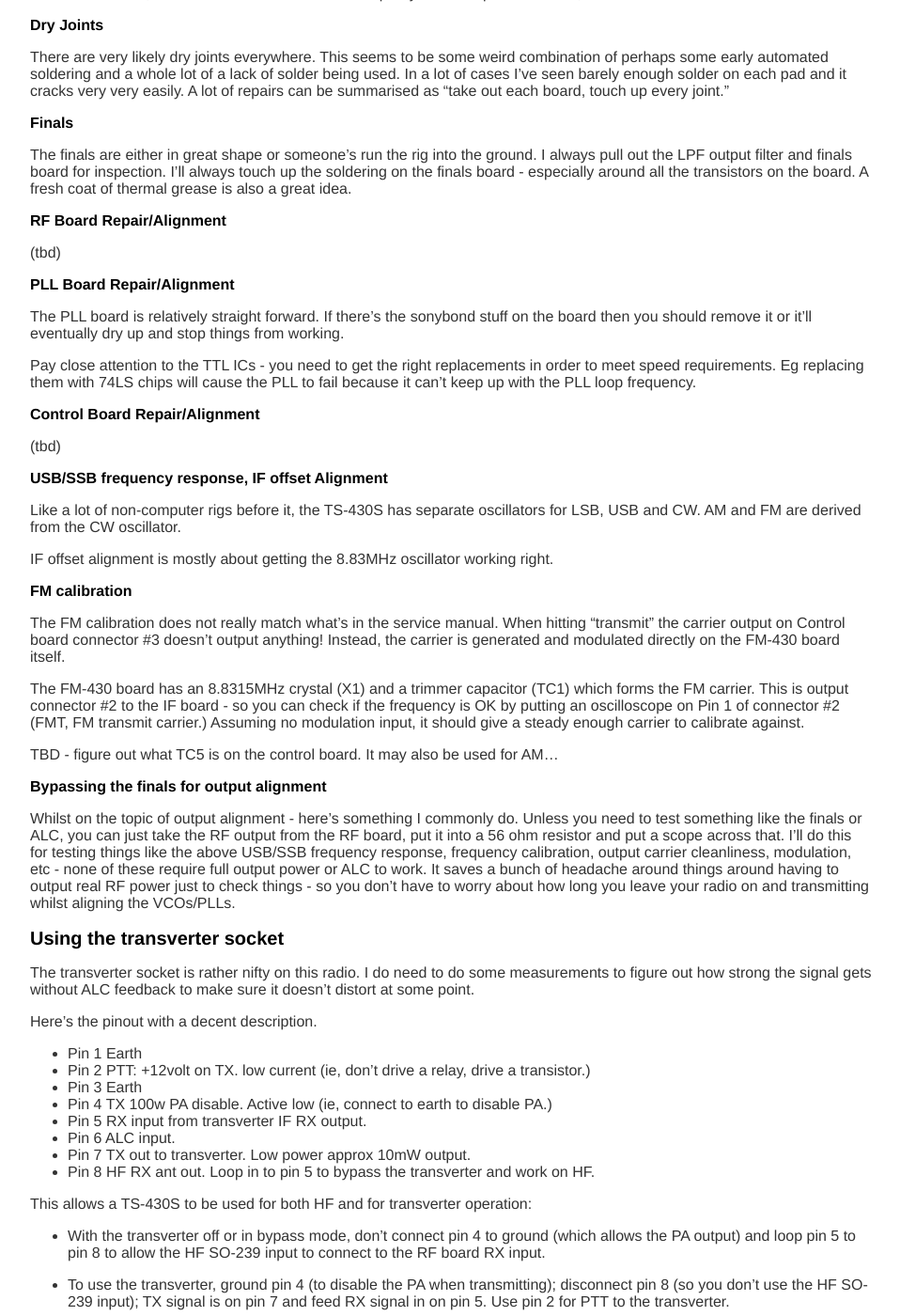
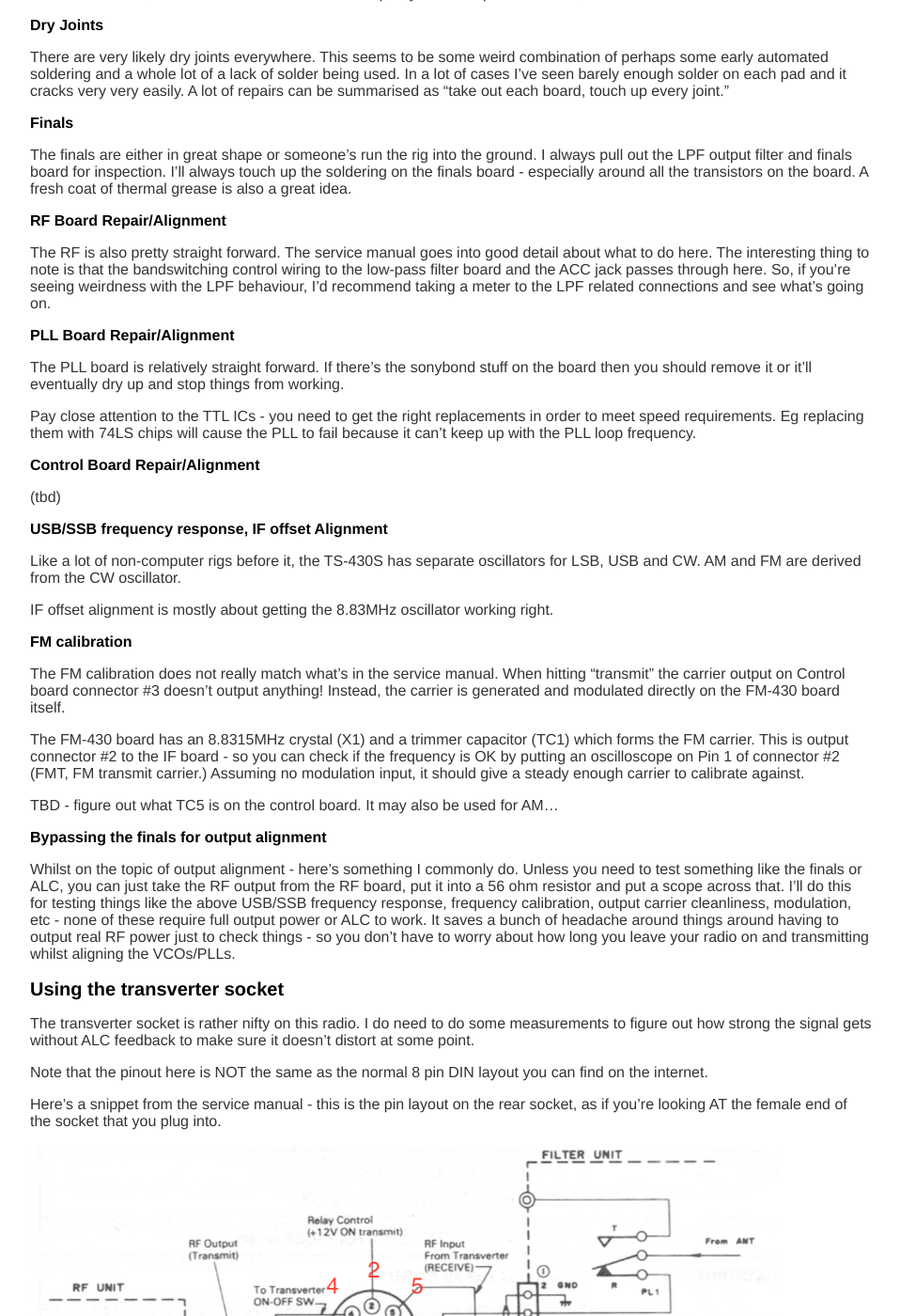
Before and after one commit to erikarn/erikarn.github.io, a Jekyll site: the page built from kenwood/TS-430/notes.md, in a window 1280 px wide and 1400 px high, scrolled down 268 px. Shown: the whole window at 94% size, without its empty margins (160-1118 px from the left). Built offline with Jekyll 4.4.1, drawn with Linux system fonts in a browser that asks for light colours.

Commit message:
update the socket description, this messed me up!

```diff
--- a/kenwood/TS-430/notes.md
+++ b/kenwood/TS-430/notes.md
@@ -32,7 +32,12 @@
 
 ### RF Board Repair/Alignment
 
-(tbd)
+The RF is also pretty straight forward.  The service manual goes into good
+detail about what to do here.  The interesting thing to note is that the
+bandswitching control wiring to the low-pass filter board and the ACC jack
+passes through here.  So, if you're seeing weirdness with the LPF behaviour,
+I'd recommend taking a meter to the LPF related connections and see what's
+going on.
 
 ### PLL Board Repair/Alignment
 
@@ -90,6 +95,15 @@
 The transverter socket is rather nifty on this radio. I do need to do some
 measurements to figure out how strong the signal gets without ALC feedback
 to make sure it doesn't distort at some point.
+
+Note that the pinout here is NOT the same as the normal 8 pin DIN layout
+you can find on the internet.
+
+Here's a snippet from the service manual - this is the pin layout on the
+rear socket, as if you're looking AT the female end of the socket that
+you plug into.
+
+![Pin layout that the TS-430 manual uses](transverter-socket.png)
 
 Here's the pinout with a decent description.
 
```
Also changed, not shown: kenwood/TS-430/transverter-socket.png (added).
